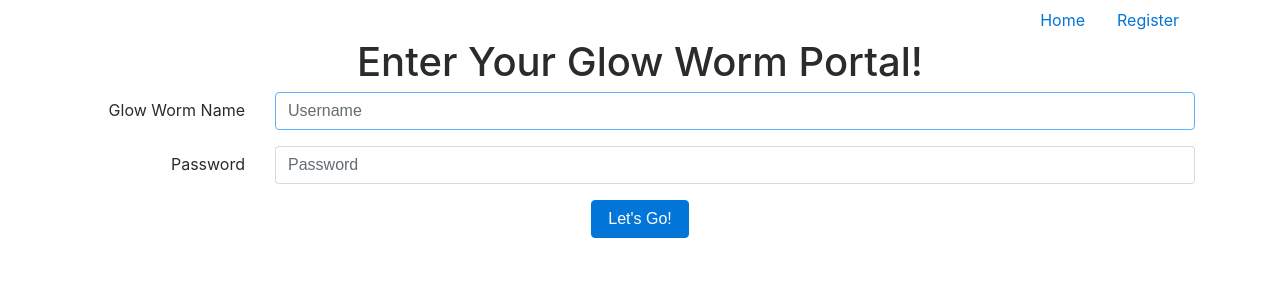
After one commit to timliuGH/book-review-site, a Flask app: page /login in a window 1280 px wide. The commit adds this page. Shown: the top 300 px of the page. Run offline with Flask 2, Linux system fonts and the light colour scheme; some libraries are stand-ins or nearby versions.

Commit message:
Add initial login page and functionality

```diff
--- a/application.py
+++ b/application.py
@@ -49,3 +49,27 @@ def register():
     # Display default register page
     elif request.method == "GET":
         return render_template("register.html")
+
+@app.route('/login', methods=["GET", "POST"])
+def login():
+    """Log user in"""
+    if request.method == "POST":
+        # Save submitted username and password
+        form_username = request.form.get("username")
+        form_password = request.form.get("password")
+
+        # Find username in database
+        row = db.execute("SELECT username, password FROM users WHERE username=:username",
+            {"username": form_username}).fetchone()
+
+        # Handle case where username does not exist
+        if row == None:
+            return render_template("login.html", message="We don't know this Glow Worm!")
+
+        # Handle incorrect password
+        if row.password != form_password:
+            return render_template("login.html", message="Incorrect password!")
+
+        return "TODO"
+    elif request.method == "GET":
+        return render_template("login.html")
--- a/templates/index.html
+++ b/templates/index.html
@@ -3,7 +3,7 @@
 {% block body %}
     <ul class="nav justify-content-end">
         <li class="nav-item">
-            <a class="nav-link" href="#">Login</a>
+            <a class="nav-link" href="{{ url_for('login') }}">Login</a>
         </li>
         <li class="nav-item">
             <a class="nav-link" href="{{ url_for('register') }}">Register</a>
--- /dev/null
+++ b/templates/login.html
@@ -0,0 +1,33 @@
+{% extends "layout.html" %}
+{% block title %}Login{% endblock %}
+{% block body %}
+    <ul class="nav justify-content-end">
+        <li class="nav-item">
+            <a class="nav-link" href="{{ url_for('index') }}">Home</a>
+        </li>
+        <li class="nav-item">
+            <a class="nav-link" href="{{ url_for('register') }}">Register</a>
+        </li>
+    </ul>
+    <h1 class="text-center">Enter Your Glow Worm Portal!</h1>
+    <form action="{{ url_for('login') }}" method="post">
+        <div class="form-group row">
+            <label for="username" class="col-sm-2 col-form-label text-right">Glow Worm Name</label>
+            <div class="col-sm-10">
+                <input class="form-control" type="text" name="username" id="username" placeholder="Username" autofocus required>
+            </div>
+        </div>
+        <div class="form-group row">
+            <label for="password" class="col-sm-2 col-form-label text-right">Password</label>
+            <div class="col-sm-10">
+                <input class="form-control" type="password" name="password" id="password" placeholder="Password" required>
+            </div>
+        </div>
+        <div>
+            <p class="text-center lead">{{ message }}</p>
+        </div>
+        <div class="form-group row justify-content-center">
+            <button type="submit" class="btn btn-primary">Let's Go!</button>
+        </div>
+    </form>
+{% endblock %}
```
